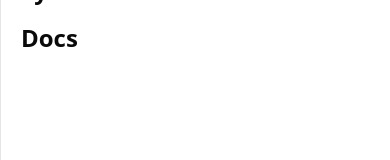
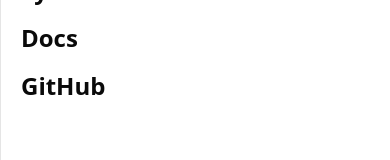
Before and after one commit to MarcBlattmann/EduSync-Acadion, a Next.js app in the folder page/: page / in a window 390 px wide. Both pictures are taken after a click on the button 350 px from the left and 30 px from the top of the page. Shown: the part 126-286 px from the top of the page. Built offline with nearby package versions, Linux system fonts and the light colour scheme.

Commit message:
Add GitHub link to navbar component
A new external link to the project's GitHub repository has been added to the navbar for easier access. The link opens in a new tab and closes the menu when clicked.

```diff
--- a/page/components/navbar.tsx
+++ b/page/components/navbar.tsx
@@ -104,6 +104,14 @@ export default function Navbar() {
                 >
                   Docs
                 </Link>
+                <a
+                  href="https://github.com/MarcBlattmann/EduSync-Acadion"
+                  target="_blank"
+                  onClick={() => setOpen(false)}
+                  className="text-2xl font-semibold px-3 hover:bg-gray-100 dark:hover:bg-gray-900 rounded flex items-center gap-2"
+                >
+                  GitHub
+                </a>
               </div>
             </SheetContent>
           </Sheet>
```
